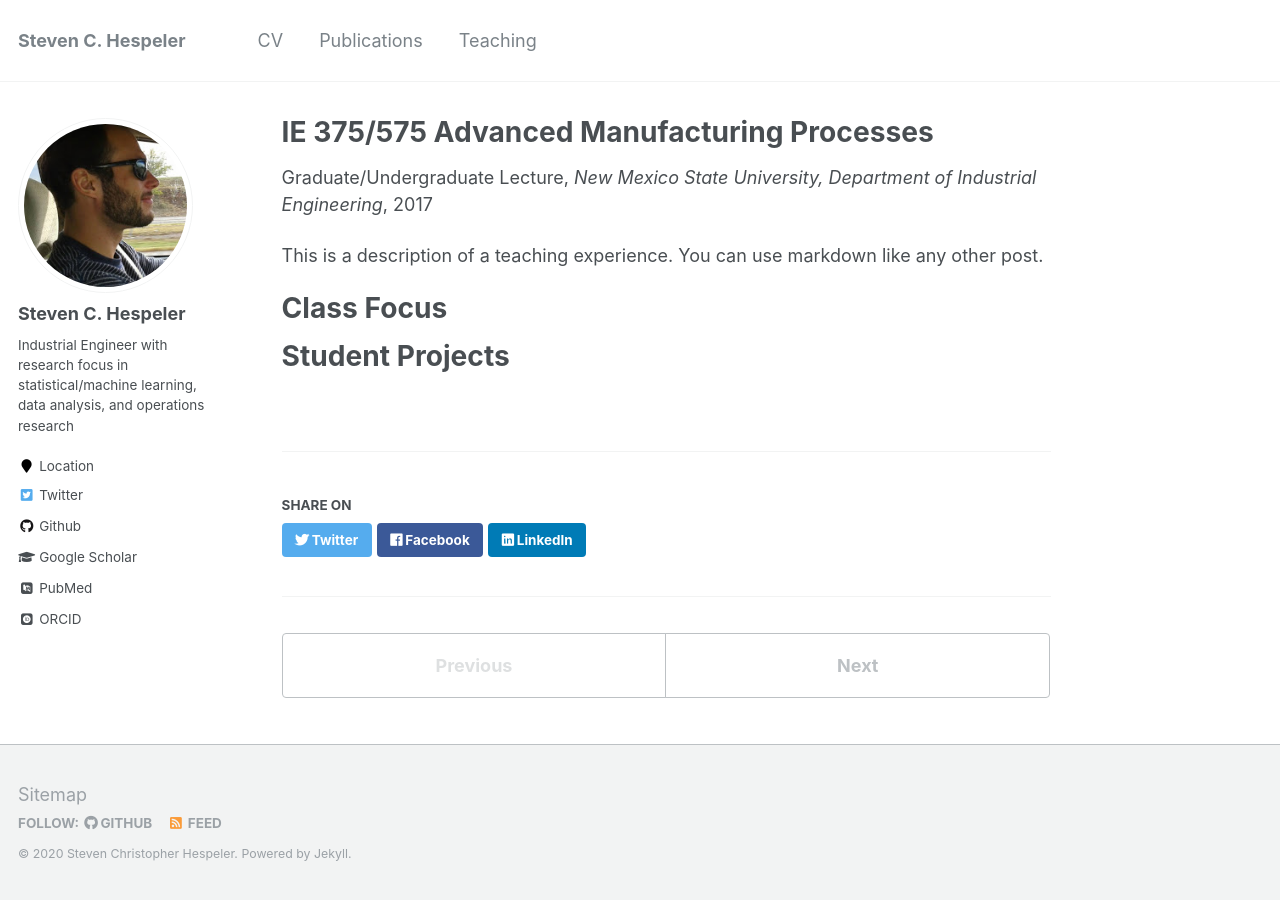
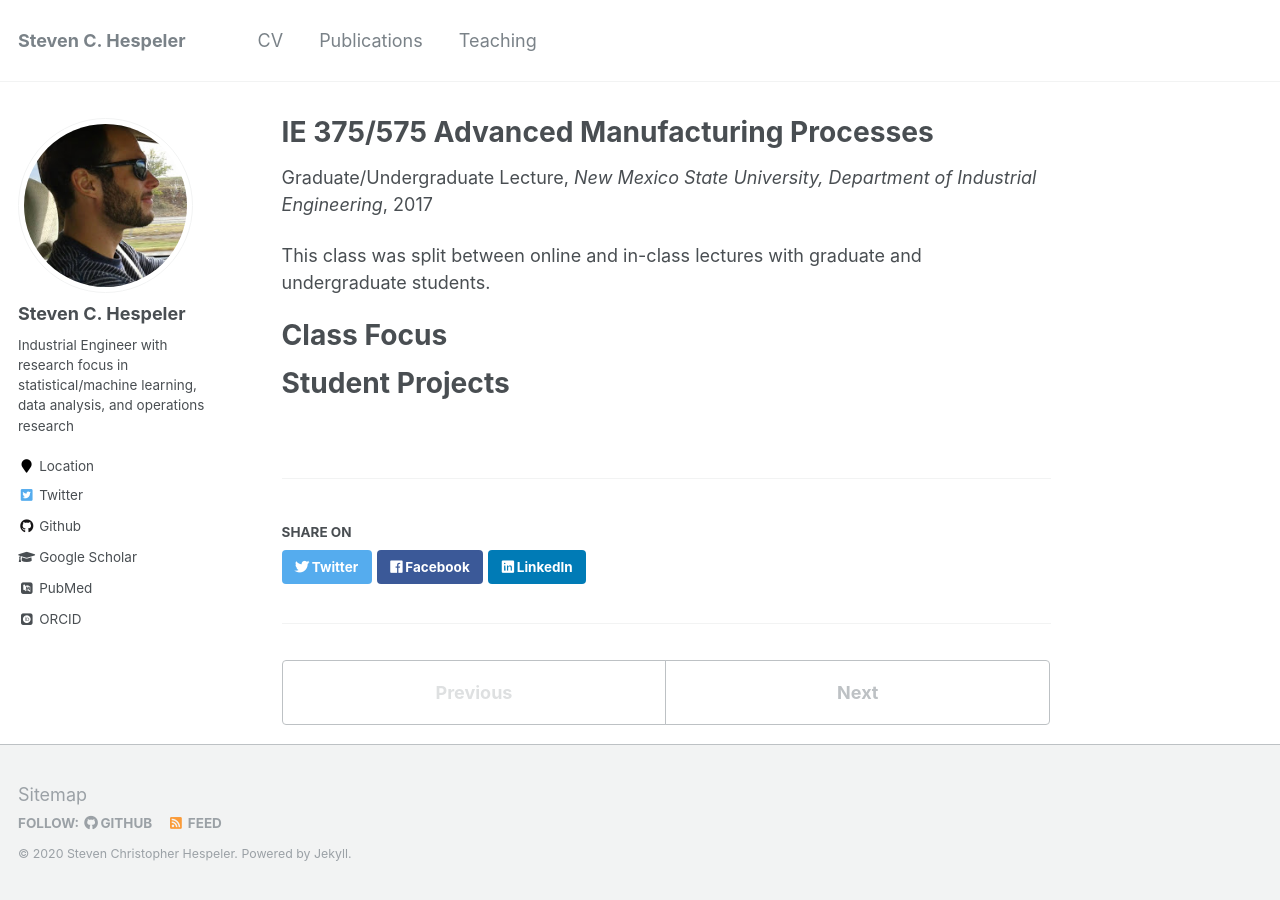
Before and after one commit to Tov-Nephesh/Tov-Nephesh.github.io, a Jekyll site: the page built from _teaching/2015-spring-teaching-2.md, in a window 1280 px wide. Built offline with Jekyll 4.4.1, drawn with Linux system fonts in a browser that asks for light colours; some web fonts are replaced.

Commit message:
Update 2015-spring-teaching-2.md

```diff
--- a/_teaching/2015-spring-teaching-2.md
+++ b/_teaching/2015-spring-teaching-2.md
@@ -8,7 +8,7 @@ date: 2017-08-17
 location: "Las Cruces, USA"
 ---
 
-This is a description of a teaching experience. You can use markdown like any other post.
+This class was split between online and in-class lectures with graduate and undergraduate students.
 
 Class Focus
 ======
```
